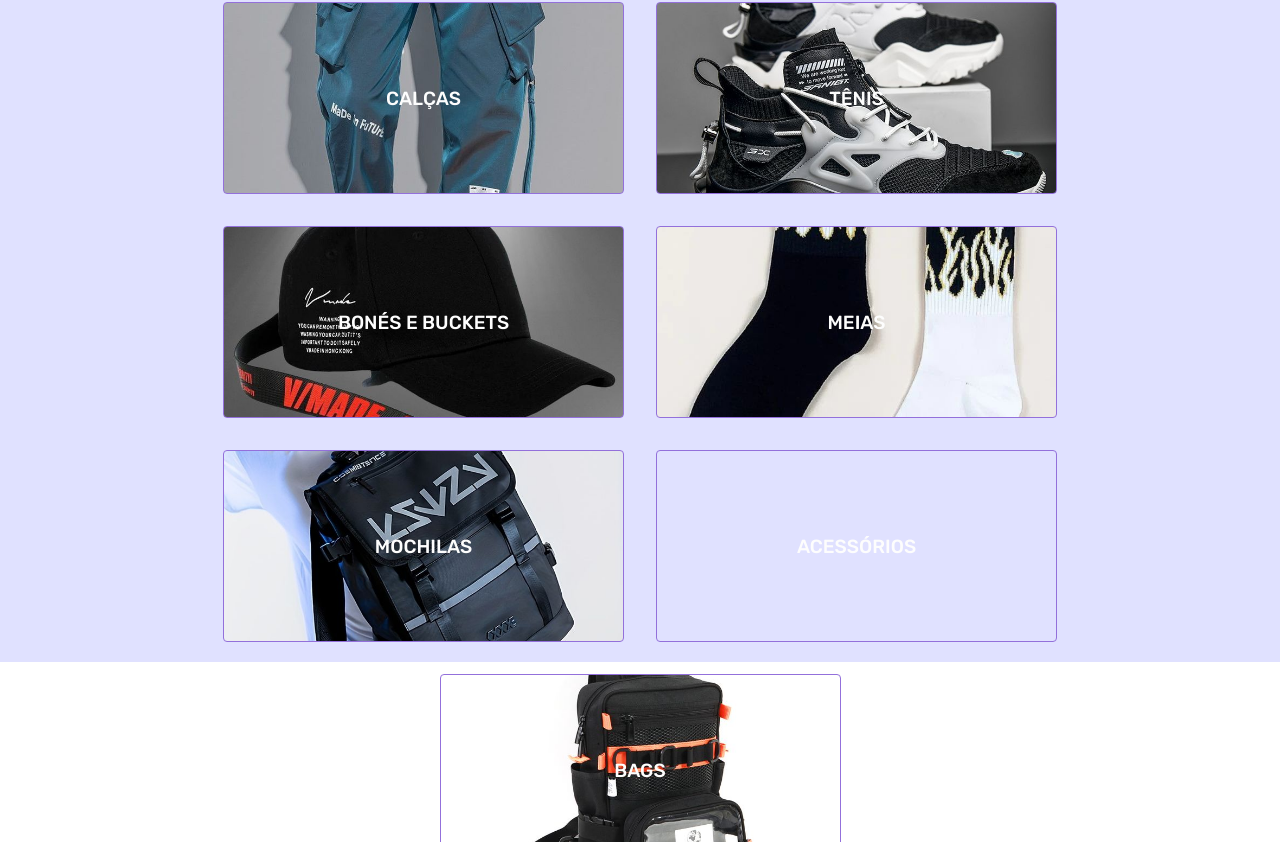
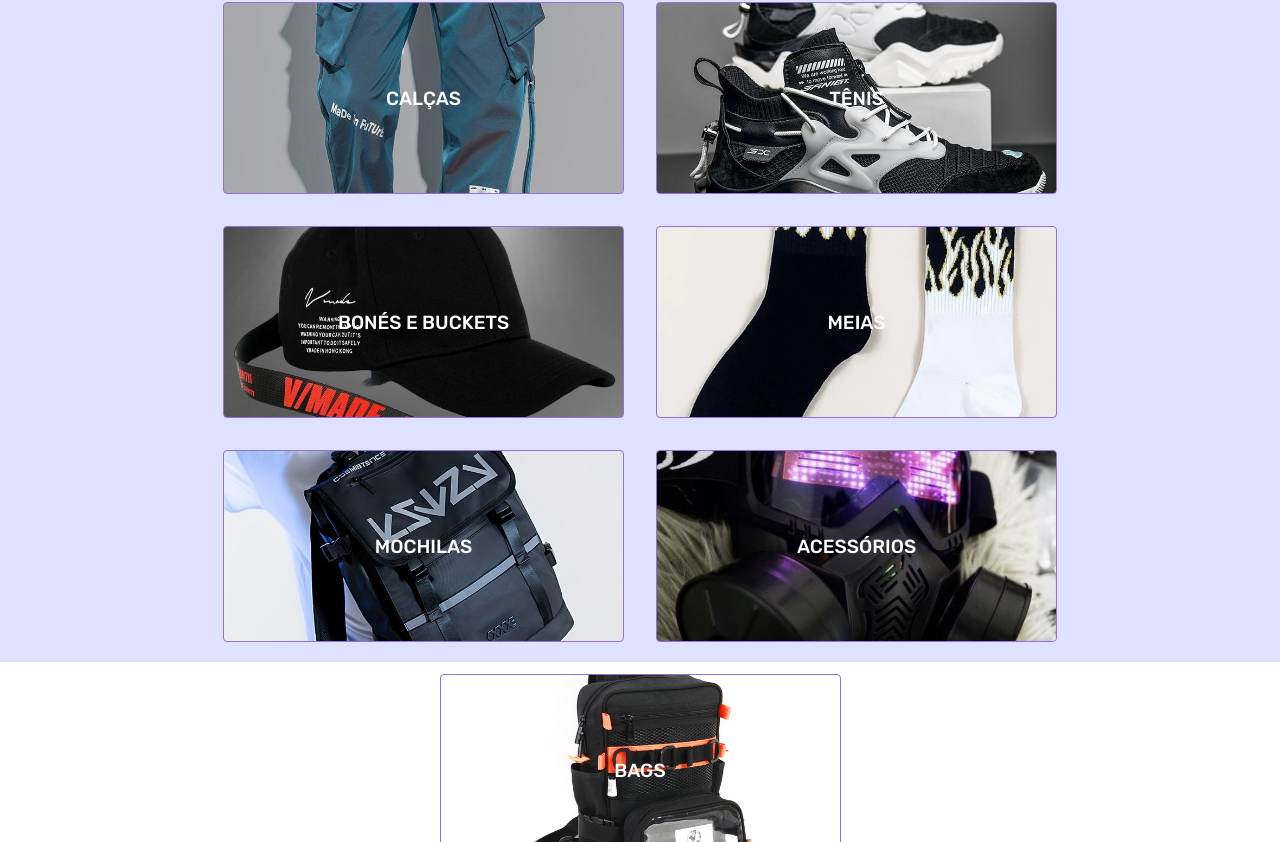
Before and after one commit to gustavocarvalho-ra/NextJs-Loja_Roupas, a Next.js app: page / in a window 1280 px wide. Shown: the part 442-1284 px from the top of the page. Built offline with nearby package versions, Linux system fonts and the light colour scheme; a web font is replaced by a local one.

Commit message:
style: change bg image of card

```diff
--- a/app/components/Main/styles.ts
+++ b/app/components/Main/styles.ts
@@ -74,5 +74,8 @@ export const Man = styled.div `
     .bag {
       background-image: url("/assets/bagSunBG.jpeg");
     }
+    .ace {
+      background-image: url("/assets/mascaraX.jpeg");
+    }
   }
 `
```
